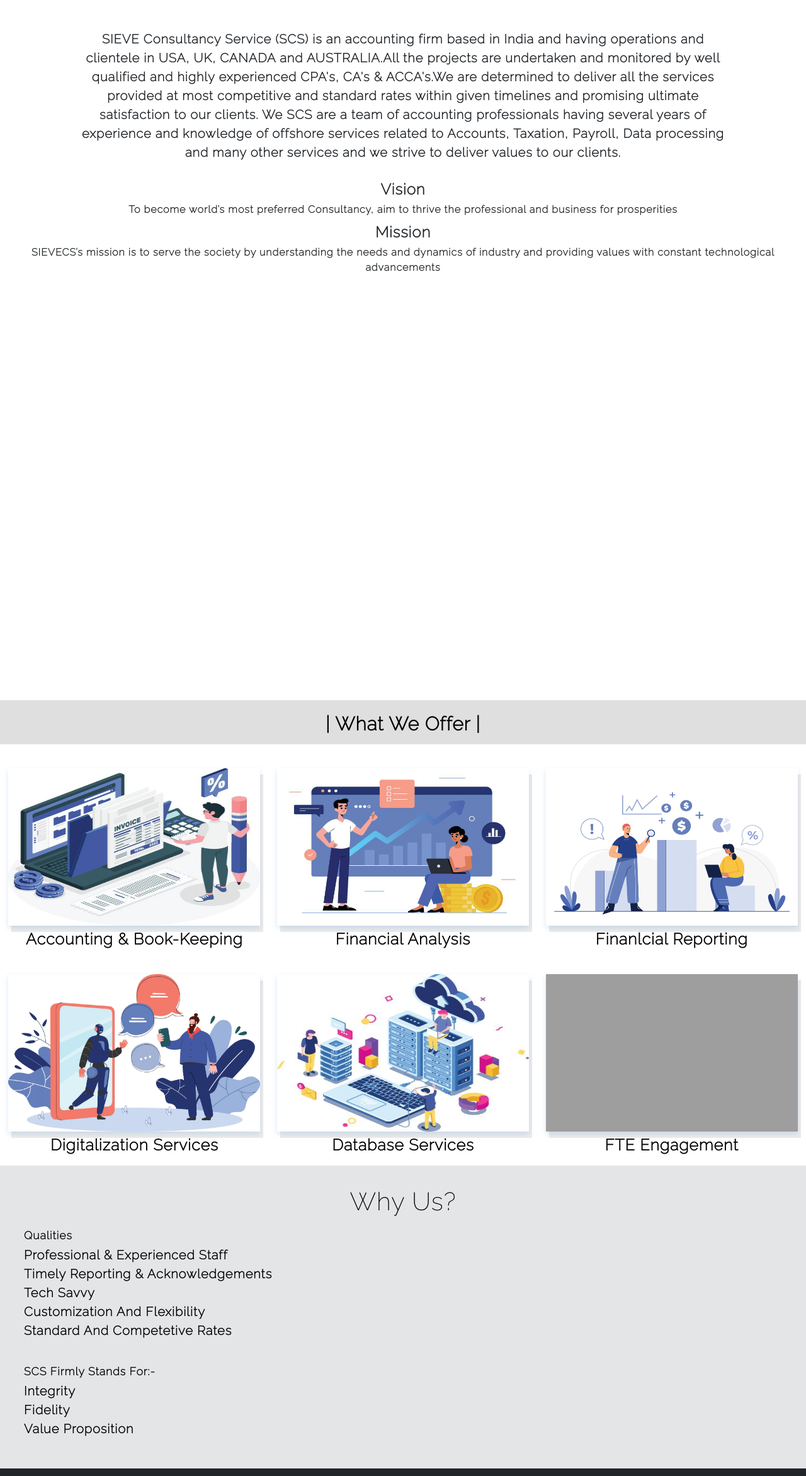
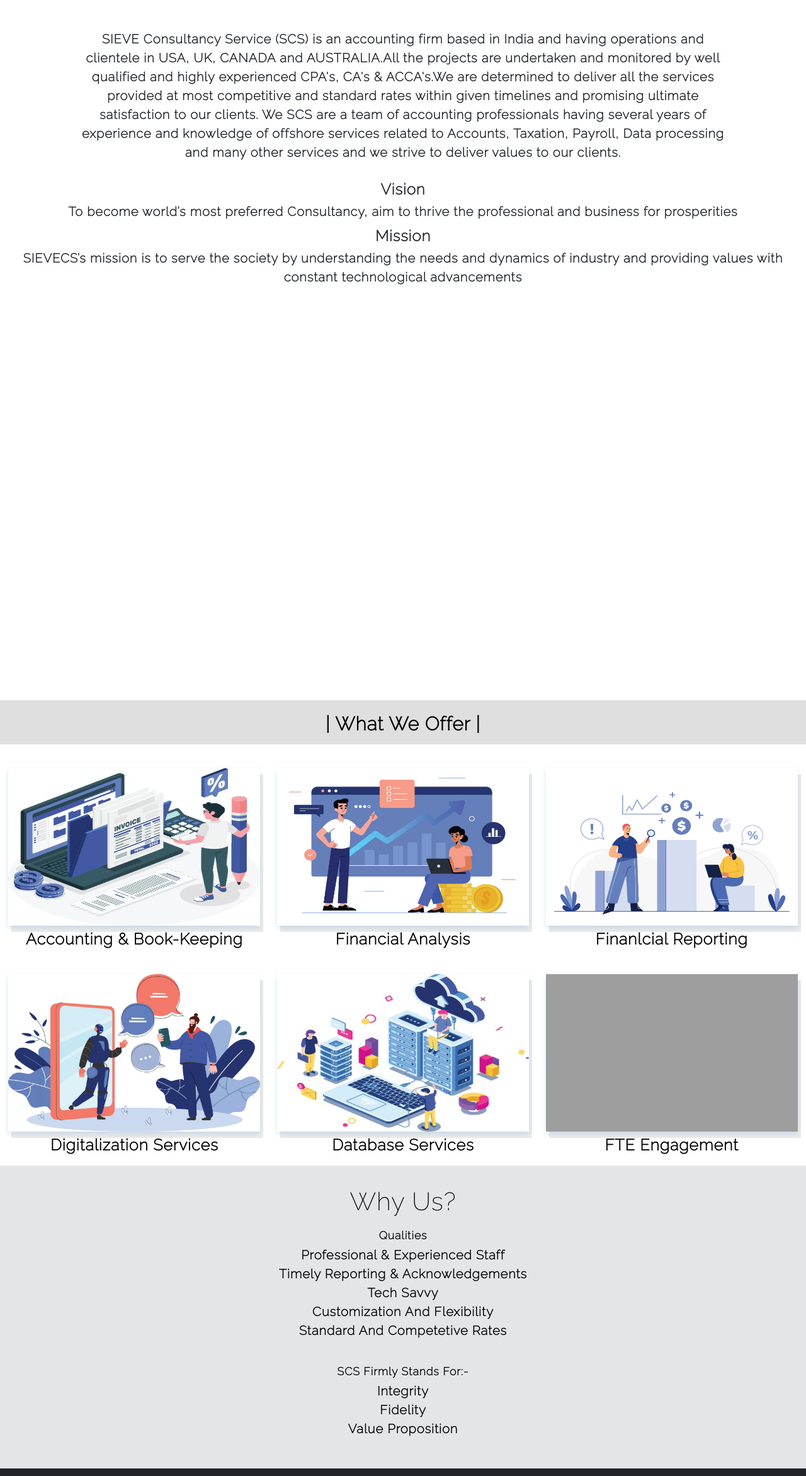
Before and after one commit to tejdoshi2000/SCSv4.0, a plain HTML site: page index.html in a window 1280 px wide. Shown: the part 168-2512 px from the top of the page at 63% size. Drawn offline with nearby package versions, Linux system fonts and the light colour scheme; grey boxes are pictures that could not be loaded.

Commit message:
Add files via upload

```diff
--- a/index.css
+++ b/index.css
@@ -498,7 +498,7 @@ footer{
     text-align: center;
     padding-top: 3rem;
     /* border-top: black dotted; */
-    font-size: 2rem;
+    font-size: 2.5vh;
 }
 .aboutus p{
     padding: 2rem 12rem;
@@ -532,13 +532,13 @@ footer{
 .intro .vision p{
     text-align: center;
     font-weight: 700;
-    font-size: 2vh;
+    font-size: 2.5vh;
 
 }
 .intro .mission p{
     text-align: center;
     font-weight: 700;
-    font-size: 2vh;
+    font-size: 2.5vh;
 
 }
 .intro .mission h3{
@@ -576,3 +576,15 @@ footer{
         height: 150vh;
     }
 }
+.qualities h3{
+    text-align: center;
+}
+.values h3{
+    text-align: center;
+}
+.qualities p{
+    text-align: center;
+}
+.values p{
+    text-align: center;
+}
```
